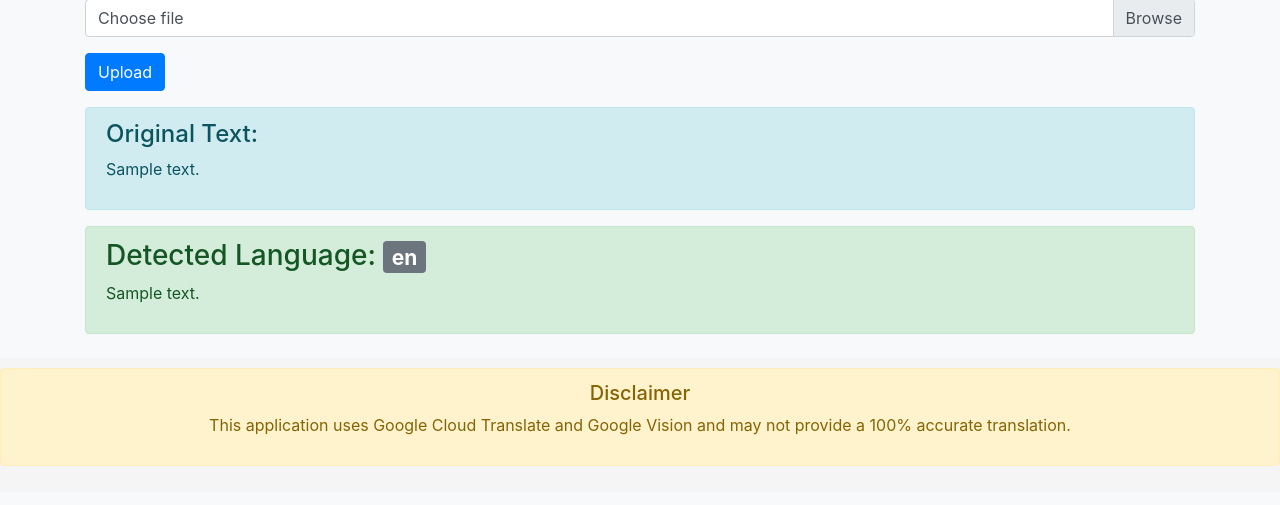
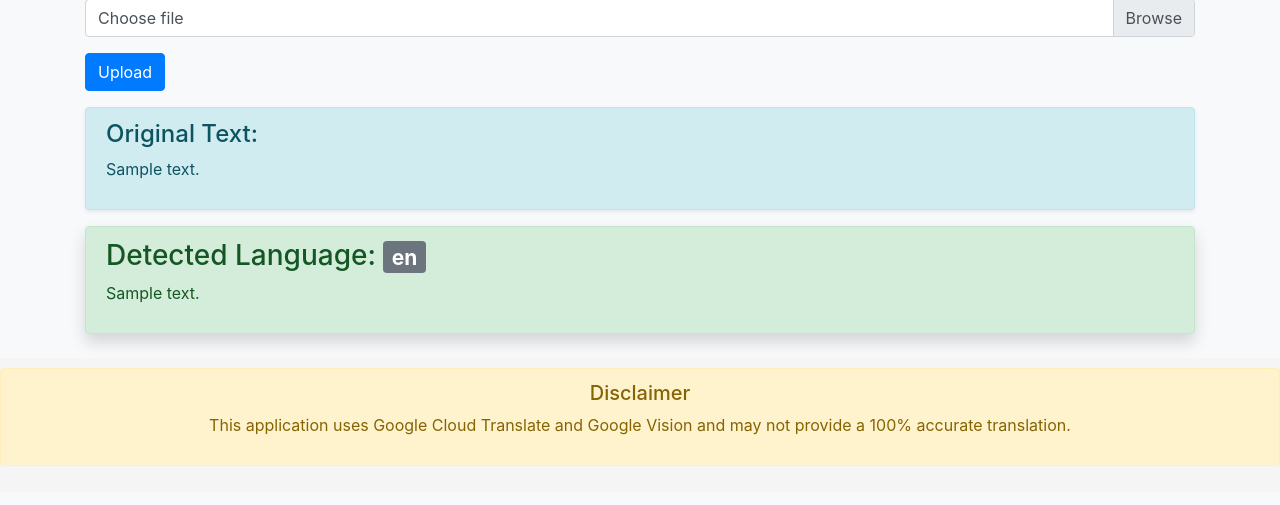
Before and after one commit to philtrachtenberg3/transcribe_me, a Flask app: template app/templates/index.html in a window 1280 px wide. Shown: the part 174-679 px from the top of the page. Run offline with Flask 2, Linux system fonts and the light colour scheme; the template is opened without the code that fills it: most values are stand-ins (such as "Sample title", 1, 10 or a date in 2020); some libraries are stand-ins or nearby versions.

Commit message:
added box shadow

```diff
--- a/app/templates/index.html
+++ b/app/templates/index.html
@@ -27,14 +27,14 @@
         </form>
 
         {% if detected_text %}
-            <div class="alert alert-info" role="alert">
+            <div class="alert alert-info shadow-sm" role="alert">
                 <h4 class="alert-heading">Original Text:</h4>
                 <p>{{ detected_text }}</p>
             </div>
         {% endif %}
 
         {% if translated_text %}
-            <div class="alert alert-success mb-4" role="alert">
+            <div class="alert alert-success shadow mb-4" role="alert">
                 <h3 class="alert-heading">Detected Language: <span class="badge badge-secondary">{{ detected_lang }}</span></h3>
                 <p>{{ translated_text }}</p>
             </div>
@@ -54,7 +54,7 @@
         });
     </script>
     <footer>
-        <div class="alert alert-warning" role="alert">
+        <div class="alert alert-warning shadow-none" role="alert">
             <h5 class="alert-heading">Disclaimer</h5>
             <p>This application uses Google Cloud Translate and Google Vision and may not provide a 100% accurate translation.</p>
         </div>
```
